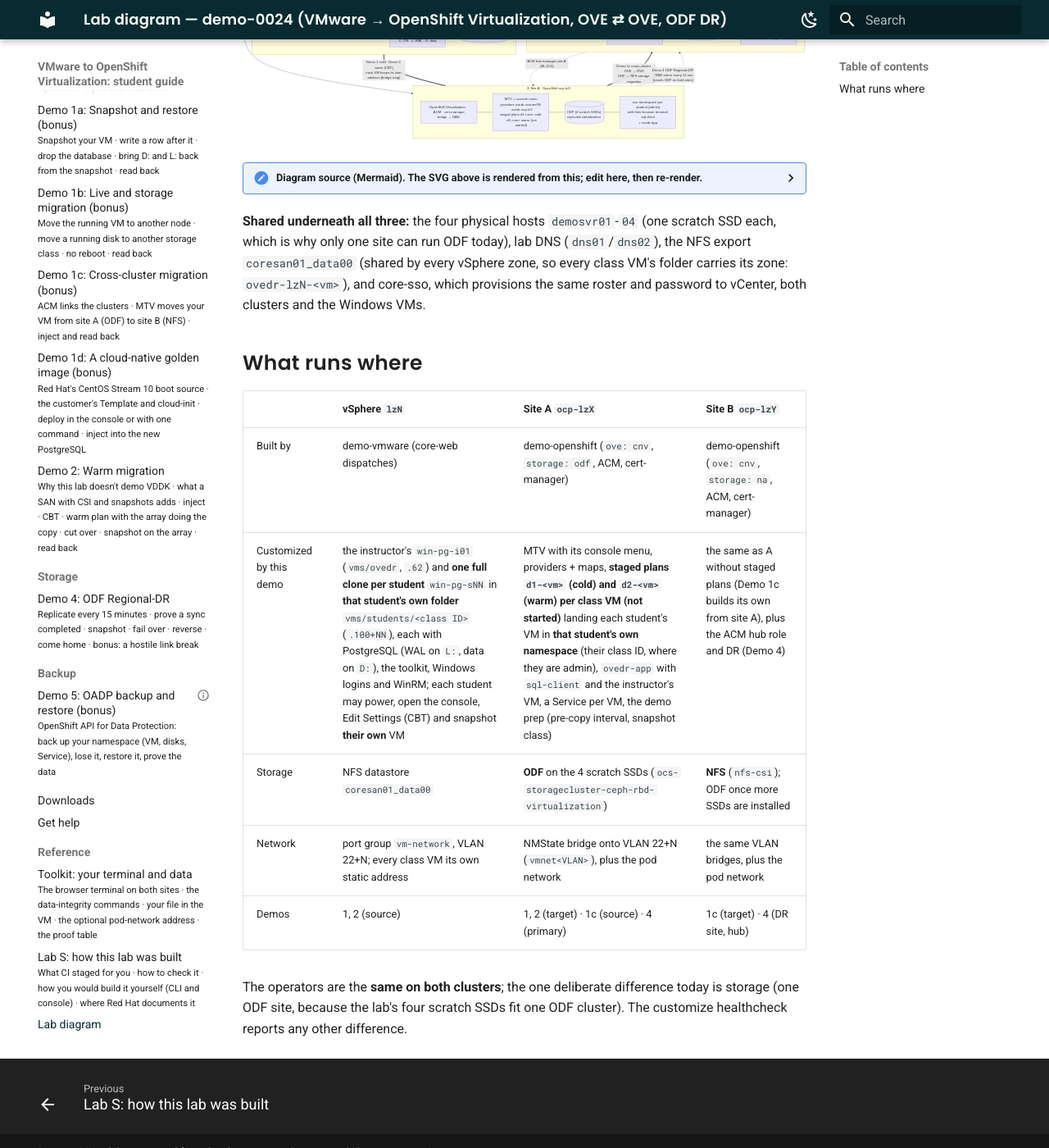
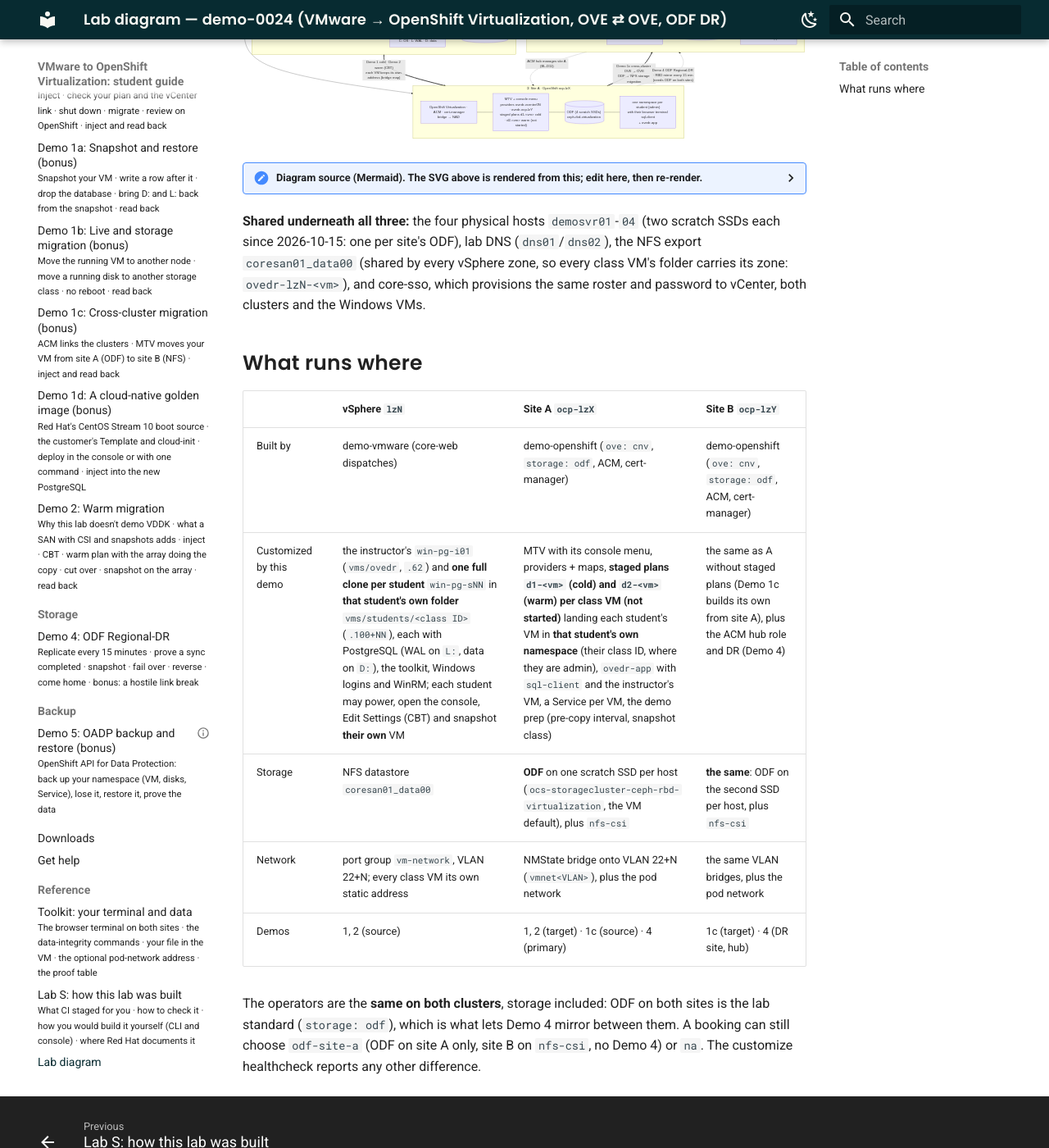
Before and after one commit to paragonmicro-lab/demo-0024-public, an MkDocs documentation site: the page built from docs/demos/lab-diagram.md, in a window 1280 px wide and 1400 px high, scrolled down 426 px. Shown: the whole window at 82% size. Built offline with MkDocs 1.6.1 and Material for MkDocs 9.7.7, drawn with Linux system fonts in a browser that asks for light colours; some of the changed text lies outside the part shown.

Commit message:
class @ demo-openshift-ove b245eda64611

```diff
--- a/docs/demos/lab-diagram.md
+++ b/docs/demos/lab-diagram.md
@@ -34,7 +34,7 @@
     direction LR
     A1["OpenShift Virtualization · ACM · cert-manager<br/>bridge → NAD vmnet(22+N)"]
     A2["MTV + console menu<br/>providers ovedr-vcenter0N · ovedr-ocp-lzY<br/>staged plans d1-&lt;vm&gt; cold · d2-&lt;vm&gt; warm (not started)"]
-    A3[("ODF (4 scratch SSDs)<br/>ceph-rbd-virtualization")]
+    A3[("ODF (1 scratch SSD per host)<br/>ceph-rbd-virtualization · nfs-csi")]
     A4["one namespace per student (admin)<br/>with their browser terminal sql-client<br/>+ ovedr-app"]
     A1 --- A2 --- A3 --- A4
   end
@@ -43,7 +43,7 @@
     direction LR
     B1["OpenShift Virtualization · ACM · cert-manager<br/>the same bridges / NADs"]
     B2["MTV + console menu<br/>providers ovedr-vcenter0N · ovedr-ocp-lzX<br/>no staged plans: Demo 1c builds its own"]
-    B3[("NFS · nfs-csi<br/>(ODF when more SSDs land)")]
+    B3[("ODF (the second SSD per host)<br/>ceph-rbd-virtualization · nfs-csi")]
     B4["one namespace per student (admin)<br/>with their browser terminal sql-client<br/>+ ovedr-app"]
     B1 --- B2 --- B3 --- B4
   end
@@ -59,8 +59,8 @@
 
 </details>
 
-**Shared underneath all three:** the four physical hosts `demosvr01`-`04` (one scratch SSD each, which is why only one
-site can run ODF today), lab DNS (`dns01`/`dns02`), the NFS export `coresan01_data00` (shared by every vSphere zone,
+**Shared underneath all three:** the four physical hosts `demosvr01`-`04` (two scratch SSDs each since 2026-10-15: one
+per site's ODF), lab DNS (`dns01`/`dns02`), the NFS export `coresan01_data00` (shared by every vSphere zone,
 so every class VM's folder carries its zone: `ovedr-lzN-<vm>`), and core-sso, which provisions the same roster and
 password to vCenter, both clusters and the Windows VMs.
 
@@ -68,11 +68,12 @@
 
 | | vSphere `lzN` | Site A `ocp-lzX` | Site B `ocp-lzY` |
 |---|---|---|---|
-| Built by | demo-vmware (core-web dispatches) | demo-openshift (`ove: cnv`, `storage: odf`, ACM, cert-manager) | demo-openshift (`ove: cnv`, `storage: na`, ACM, cert-manager) |
+| Built by | demo-vmware (core-web dispatches) | demo-openshift (`ove: cnv`, `storage: odf`, ACM, cert-manager) | demo-openshift (`ove: cnv`, `storage: odf`, ACM, cert-manager) |
 | Customized by this demo | the instructor's `win-pg-i01` (`vms/ovedr`, `.62`) and **one full clone per student** `win-pg-sNN` in **that student's own folder** `vms/students/<class ID>` (`.100+NN`), each with PostgreSQL (WAL on `L:`, data on `D:`), the toolkit, Windows logins and WinRM; each student may power, open the console, Edit Settings (CBT) and snapshot **their own** VM | MTV with its console menu, providers + maps, **staged plans `d1-<vm>` (cold) and `d2-<vm>` (warm) per class VM (not started)** landing each student's VM in **that student's own namespace** (their class ID, where they are admin), `ovedr-app` with `sql-client` and the instructor's VM, a Service per VM, the demo prep (pre-copy interval, snapshot class) | the same as A without staged plans (Demo 1c builds its own from site A), plus the ACM hub role and DR (Demo 4) |
-| Storage | NFS datastore `coresan01_data00` | **ODF** on the 4 scratch SSDs (`ocs-storagecluster-ceph-rbd-virtualization`) | **NFS** (`nfs-csi`); ODF once more SSDs are installed |
+| Storage | NFS datastore `coresan01_data00` | **ODF** on one scratch SSD per host (`ocs-storagecluster-ceph-rbd-virtualization`, the VM default), plus `nfs-csi` | **the same**: ODF on the second SSD per host, plus `nfs-csi` |
 | Network | port group `vm-network`, VLAN 22+N; every class VM its own static address | NMState bridge onto VLAN 22+N (`vmnet<VLAN>`), plus the pod network | the same VLAN bridges, plus the pod network |
 | Demos | 1, 2 (source) | 1, 2 (target) · 1c (source) · 4 (primary) | 1c (target) · 4 (DR site, hub) |
 
-The operators are the **same on both clusters**; the one deliberate difference today is storage (one ODF site,
-because the lab's four scratch SSDs fit one ODF cluster). The customize healthcheck reports any other difference.
+The operators are the **same on both clusters**, storage included: ODF on both sites is the lab standard
+(`storage: odf`), which is what lets Demo 4 mirror between them. A booking can still choose `odf-site-a` (ODF on site A
+only, site B on `nfs-csi`, no Demo 4) or `na`. The customize healthcheck reports any other difference.
```
Also changed, not shown: other parts of docs/demos/lab-diagram.md (+2 -2 lines), docs/demos/setup-how-the-lab-is-built.md (+9 -5 lines).
